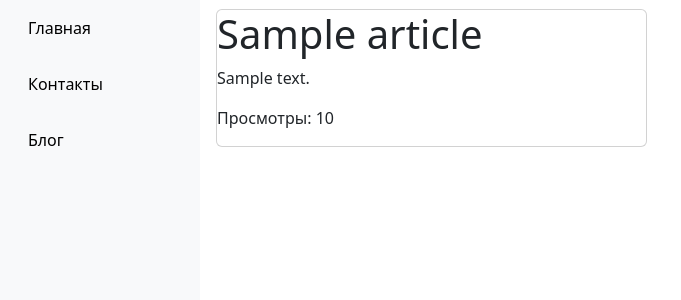
After one commit to Heattehnik/Django_project, a Django app: page /blog/view/1/ in a window 1280 px wide. The commit adds this page. Shown: the top 300 px of the page, without its empty margins (0-681 px from the left). Run offline with Django 4.2, Linux system fonts and the light colour scheme; tables that the repository leaves empty hold one stand-in row (values such as "Sample post").

Commit message:
add edit article

```diff
--- /dev/null
+++ b/catalog/templates/catalog/article_detail.html
@@ -0,0 +1,13 @@
+{% extends 'catalog/base.html' %}
+{% block content %}
+    <div class="col-md-5">
+      <div class="card">
+        <h1>{{ article.title }}</h1>
+          {% if article.preview %}
+        <img src="{{ product.preview.url }}" alt="{{ product.name }}">
+          {% endif %}
+        <p>{{ article.content }}</p>
+        <p>Просмотры: {{ article.views_count }}</p>
+      </div>
+    </div>
+{% endblock %}
--- a/catalog/templates/catalog/article_list.html
+++ b/catalog/templates/catalog/article_list.html
@@ -18,8 +18,8 @@
                       <p class="card-text">{{ object.content|truncatechars:100}}</p>
                       <div class="d-flex justify-content-between align-items-center">
                           <div class="btn-group">
-                              <a href="#" class="btn btn-sm btn-outline-secondary">Просмотр</a>
-                              <a href="#" class="btn btn-sm btn-outline-secondary">Редактировать</a>
+                              <a href="{% url 'catalog:view_article' object.pk %}" class="btn btn-sm btn-outline-secondary">Просмотр</a>
+                              <a href="{% url 'catalog:edit_article' object.pk %}" class="btn btn-sm btn-outline-secondary">Редактировать</a>
                               <a href="#" class="btn btn-sm btn-outline-secondary">Удалить</a>
                           </div>
                       </div>
--- a/catalog/urls.py
+++ b/catalog/urls.py
@@ -1,5 +1,6 @@
 from django.urls import path
-from catalog.views import contacts, ProductDetailView, ProductListView, ArticleListView, ArticleCreateView, ArticleDetailedView
+from catalog.views import contacts, ProductDetailView, ProductListView, ArticleListView, ArticleCreateView, \
+    ArticleDetailedView, ArticleUpdateView
 
 app_name = 'catalog'
 
@@ -9,5 +10,6 @@ urlpatterns = [
     path('product_card/<int:pk>/', ProductDetailView.as_view(), name='product_card'),
     path('blog/', ArticleListView.as_view(), name='articles'),
     path('blog/create/', ArticleCreateView.as_view(), name='create_article'),
-    path('blog/article/', ArticleDetailedView.as_view(), name='article'),
+    path('blog/view/<int:pk>/', ArticleDetailedView.as_view(), name='view_article'),
+    path('blog/edit/<int:pk>/', ArticleUpdateView.as_view(), name='edit_article')
 ]
--- a/catalog/views.py
+++ b/catalog/views.py
@@ -1,6 +1,6 @@
 from django.shortcuts import render, get_object_or_404
 from django.urls import reverse_lazy
-from django.views.generic import ListView, DetailView, CreateView
+from django.views.generic import ListView, DetailView, CreateView, UpdateView
 from catalog.models import Product, Article
 
 
@@ -31,6 +31,12 @@ class ArticleCreateView(CreateView):
     success_url = reverse_lazy('catalog:articles')
 
 
+class ArticleUpdateView(UpdateView):
+    model = Article
+    fields = ('title', 'content',)
+    success_url = reverse_lazy('catalog:articles')
+
+
 class ArticleListView(ListView):
     model = Article
 
```
